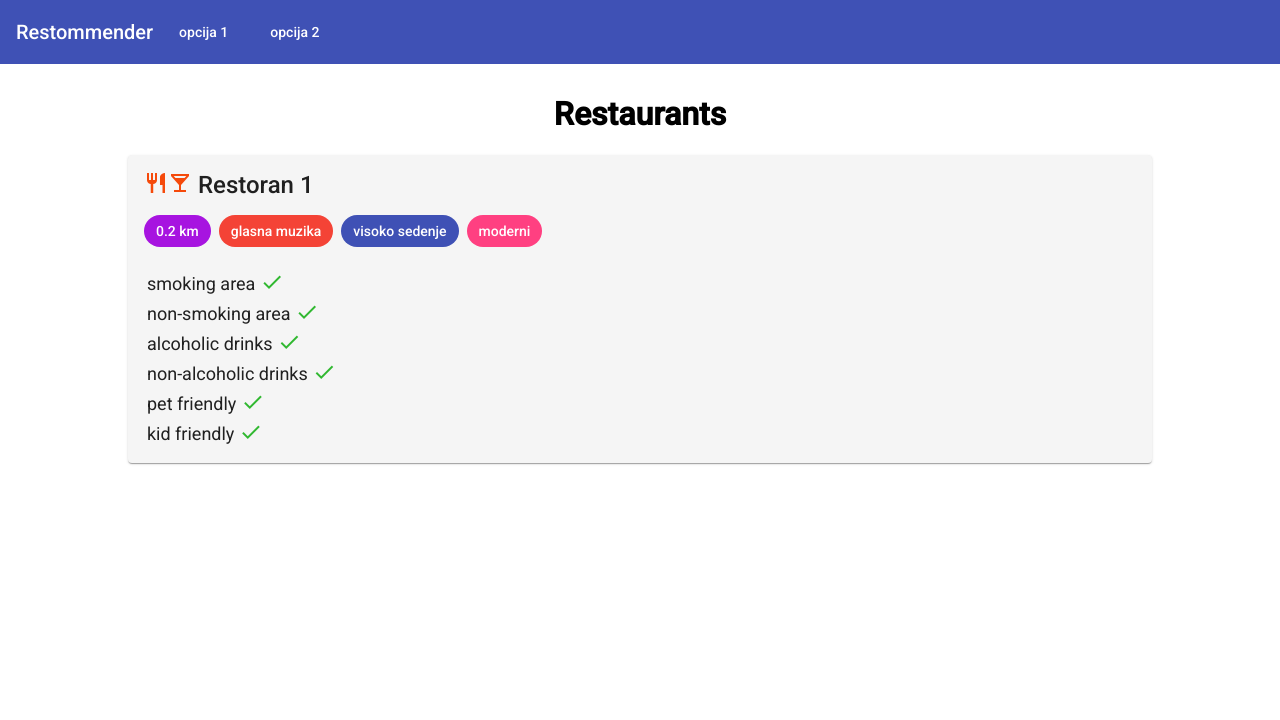
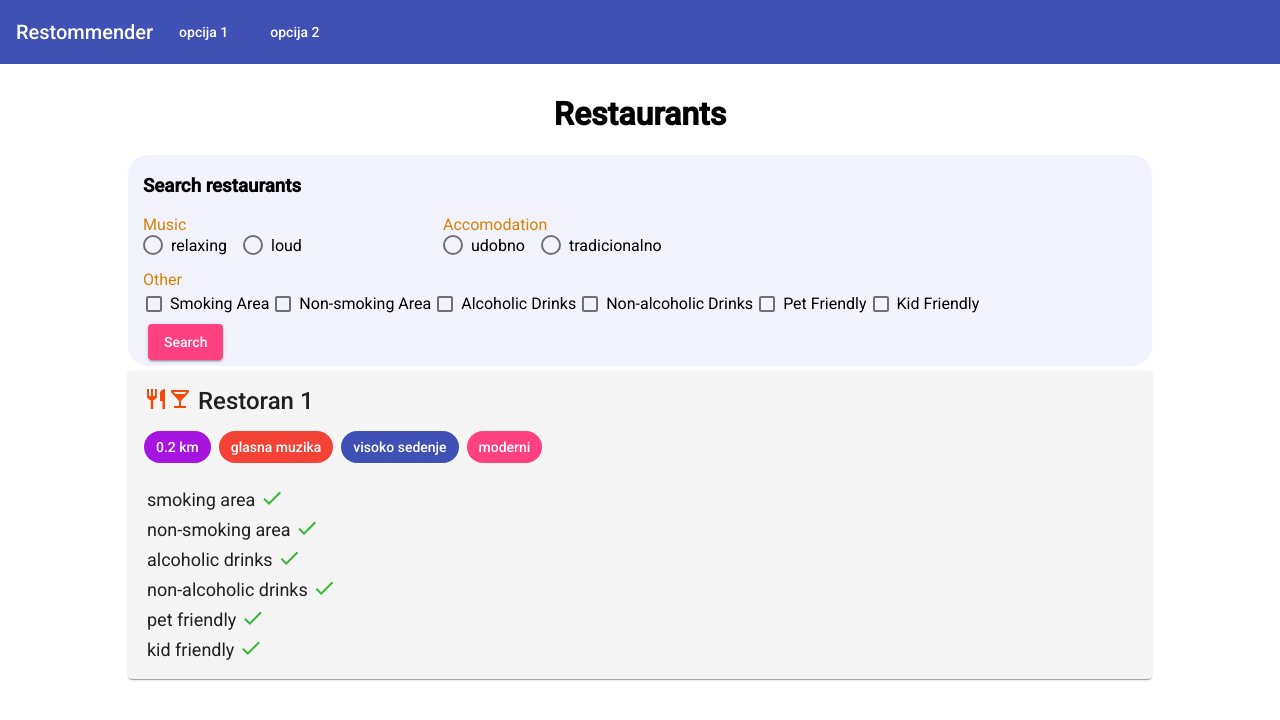
Before and after one commit to Veljkic98/Restommender, an Angular app in the folder frontend/: page /dashboard in a window 1280 px wide. Shown: the top 720 px of the page. Built offline with nearby package versions, Linux system fonts and the light colour scheme.

Commit message:
zavrsen search na frontu

```diff
--- a/frontend/src/app/componenents/dashboard/dashboard.component.html
+++ b/frontend/src/app/componenents/dashboard/dashboard.component.html
@@ -1,5 +1,7 @@
 <div class="center">
   <h1> Restaurants </h1>
+
+  <app-search></app-search>
 
   <mat-card>
     <mat-card-title>
--- /dev/null
+++ b/frontend/src/app/componenents/search/search.component.css
@@ -0,0 +1,16 @@
+.mat-radio-button ~ .mat-radio-button {
+  margin-left: 16px;
+}
+
+.mat-checkbox {
+  margin: 3px;
+}
+
+.center {
+  background-color: rgb(243, 243, 253);
+  border-radius: 20px;
+  padding-left: 15px;
+  padding-top: 1px;
+  padding-bottom: 1px;
+  margin-bottom: 5px;
+}
--- /dev/null
+++ b/frontend/src/app/componenents/search/search.component.html
@@ -0,0 +1,35 @@
+<div class="center">
+  <h3> Search restaurants</h3>
+  <div style="float:left; ">
+    <p style="margin: 0px; color: rgb(216, 131, 3)">Music</p>
+    <mat-radio-group [(ngModel)]="music">
+      <mat-radio-button class="example-radio-button" *ngFor="let opt of musicOptions" [value]="opt">
+        {{opt}}
+      </mat-radio-button>
+    </mat-radio-group>
+
+  </div>
+
+  <div style="margin-left: 300px;">
+    <p style="margin: 0px; color: rgb(216, 131, 3)">Accomodation</p>
+    <mat-radio-group  [(ngModel)]="accomodation">
+      <mat-radio-button class="example-radio-button" *ngFor="let opt of accomodationOptions" [value]="opt">
+        {{opt}}
+      </mat-radio-button>
+    </mat-radio-group>
+  </div>
+
+  <div style="margin-top: 15px;">
+    <p style="margin: 0px; color: rgb(216, 131, 3)">Other</p>
+    <section class="example-section" [formGroup]="restaurantsSearch">
+      <mat-checkbox formControlName="smokingArea">Smoking Area</mat-checkbox>
+      <mat-checkbox formControlName="nonSmokingArea">Non-smoking Area</mat-checkbox>
+      <mat-checkbox formControlName="alcoholicDrinks">Alcoholic Drinks</mat-checkbox>
+      <mat-checkbox formControlName="nonAlcoholicDrinks">Non-alcoholic Drinks</mat-checkbox>
+      <mat-checkbox formControlName="petFriendly">Pet Friendly</mat-checkbox>
+      <mat-checkbox formControlName="kidFriendly">Kid Friendly</mat-checkbox>
+    </section>
+  </div>
+
+  <button mat-raised-button color="accent" style="margin: 5px;">Search</button>
+</div>
--- /dev/null
+++ b/frontend/src/app/componenents/search/search.component.ts
@@ -0,0 +1,30 @@
+import { Component, OnInit } from '@angular/core';
+import { FormBuilder, FormGroup } from '@angular/forms';
+
+@Component({
+  selector: 'app-search',
+  templateUrl: './search.component.html',
+  styleUrls: ['./search.component.css']
+})
+export class SearchComponent implements OnInit {
+  restaurantsSearch: FormGroup;
+  music: string;
+  accomodation: string;
+  musicOptions = ['relaxing', 'loud'];
+  accomodationOptions = ['udobno', ' tradicionalno'];
+
+
+  constructor(private fb: FormBuilder) { }
+
+  ngOnInit(): void {
+    this.restaurantsSearch = this.fb.group({
+      smokingArea: false,
+      nonSmokingArea: false,
+      alcoholicDrinks: false,
+      nonAlcoholicDrinks: false,
+      petFriendly: false,
+      kidFriendly: false,
+    });
+  }
+
+}
```
Also changed, not shown: frontend/src/app/componenents/material.module.ts (+5 -2 lines), 1 other file (tests, documents, lock files or other folders).
